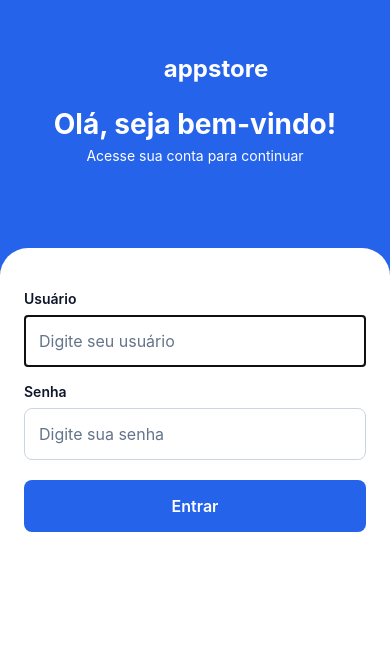
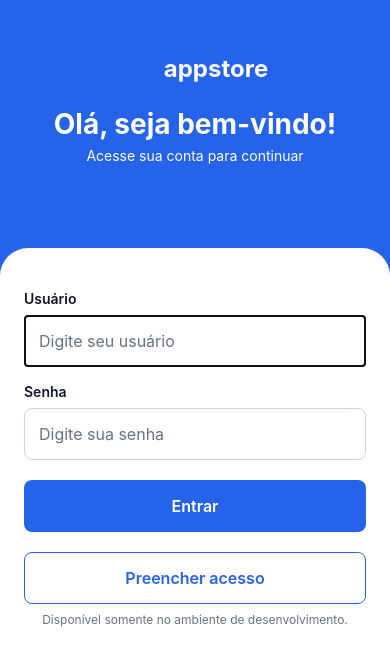
Before and after one commit to luis-canal/react-native-fakestore-app, a React Native app: screen /Login in a window 390 px wide. Shown: the part 174-836 px from the top of the page. Built offline with nearby package versions, Linux system fonts and the light colour scheme; some icons are missing; a web font is replaced by a local one.

Commit message:
adicionado o botão de preencher acesso na tela de login

```diff
--- a/src/components/PrimaryButton.js
+++ b/src/components/PrimaryButton.js
@@ -6,10 +6,12 @@ export default function PrimaryButton({
   loading = false,
   loadingLabel = 'Realizando login',
   disabled = false,
+  variant = 'primary',
   onPress,
   style,
 }) {
   const isDisabled = disabled || loading;
+  const isOutlined = variant === 'outlined';
 
   return (
     <Pressable
@@ -20,18 +22,25 @@ export default function PrimaryButton({
       onPress={onPress}
       style={({ pressed }) => [
         styles.button,
-        pressed && !isDisabled ? styles.buttonPressed : null,
+        isOutlined ? styles.outlinedButton : null,
+        pressed && !isDisabled
+          ? isOutlined
+            ? styles.outlinedButtonPressed
+            : styles.buttonPressed
+          : null,
         isDisabled ? styles.buttonDisabled : null,
         style,
       ]}
     >
       {loading ? (
         <ActivityIndicator
-          color={colors.buttonText}
+          color={isOutlined ? colors.primary : colors.buttonText}
           accessibilityLabel={loadingLabel}
         />
       ) : (
-        <Text style={styles.label}>{label}</Text>
+        <Text style={[styles.label, isOutlined ? styles.outlinedLabel : null]}>
+          {label}
+        </Text>
       )}
     </Pressable>
   );
@@ -49,6 +58,14 @@ const styles = StyleSheet.create({
   buttonPressed: {
     backgroundColor: colors.buttonPressed,
   },
+  outlinedButton: {
+    backgroundColor: colors.inputBackground,
+    borderColor: colors.primary,
+    borderWidth: 1,
+  },
+  outlinedButtonPressed: {
+    backgroundColor: colors.background,
+  },
   buttonDisabled: {
     opacity: 0.8,
   },
@@ -58,4 +75,7 @@ const styles = StyleSheet.create({
     fontSize: 16,
     fontWeight: '600',
   },
+  outlinedLabel: {
+    color: colors.primary,
+  },
 });
--- a/src/screens/LoginScreen.js
+++ b/src/screens/LoginScreen.js
@@ -48,6 +48,11 @@ export default function LoginScreen() {
     if (value) {
       setFieldErrors((current) => ({ ...current, password: '' }));
     }
+  }
+
+  function handleFillAccess() {
+    handleUsernameChange('emilys');
+    handlePasswordChange('emilyspass');
   }
 
   async function handleLogin() {
@@ -185,6 +190,20 @@ export default function LoginScreen() {
               loading={loading}
               onPress={handleLogin}
             />
+
+            {__DEV__ ? (
+              <>
+                <PrimaryButton
+                  label="Preencher acesso"
+                  disabled={loading}
+                  onPress={handleFillAccess}
+                  variant="outlined"
+                />
+                <Text style={styles.developmentNote}>
+                  Disponível somente no ambiente de desenvolvimento.
+                </Text>
+              </>
+            ) : null}
           </View>
         </View>
       </ScrollView>
@@ -232,4 +251,11 @@ const styles = StyleSheet.create({
     fontSize: 14,
     marginTop: 12,
   },
+  developmentNote: {
+    color: colors.textSecondary,
+    fontFamily: 'Inter',
+    fontSize: 12,
+    textAlign: 'center',
+    marginTop: 8,
+  },
 });
```
